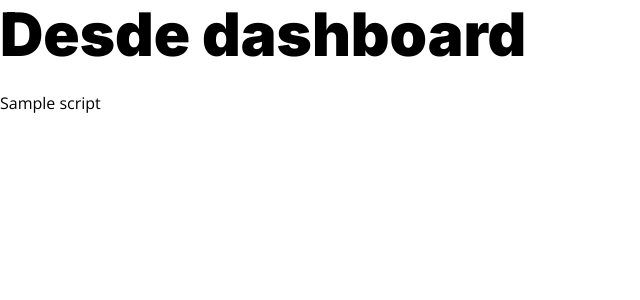
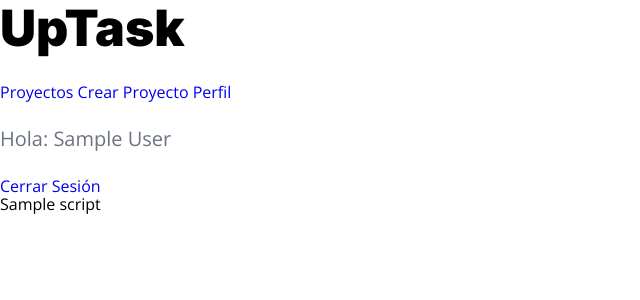
Before and after one commit to acmoises/UpTask_MVC, a PHP site: the page made by views/dashboard/index.php in a window 1280 px wide. Shown: the top 300 px of the page, without its empty margins (0-640 px from the left). Run offline with PHP 8.4, Linux system fonts and the light colour scheme; the visitor is signed in with stand-in values (Sample User, id 1); the template is opened without the code that fills it: most values are stand-ins (such as "Sample title", 1, 10 or a date in 2020).

Commit message:
UpTask-599: Creando la vista de Dashboard

```diff
--- a/controllers/DashboardController.php
+++ b/controllers/DashboardController.php
@@ -8,6 +8,8 @@ class DashboardController {
 
     public static function index(Router $router){
 
+        session_start();
+
         $router->render('dashboard/index', [
 
         ]);
--- a/views/dashboard/index.php
+++ b/views/dashboard/index.php
@@ -1 +1,8 @@
-<h1>Desde dashboard</h1>
+<div class="dashboard">
+    <?php include_once __DIR__ . '/../templates/sidebar.php'; ?>
+
+    <div class="principal">
+        <?php include_once __DIR__ . '/../templates/barra.php'; ?>
+    </div>
+
+</div>
--- /dev/null
+++ b/views/templates/barra.php
@@ -0,0 +1,5 @@
+<div class="barra">
+    <p>Hola: <span><?php echo $_SESSION['nombre']; ?></span></p>
+
+    <a href="/logout" class="cerrar-sesion">Cerrar Sesión</a>
+</div>
--- /dev/null
+++ b/views/templates/sidebar.php
@@ -0,0 +1,9 @@
+<aside class="sidebar">
+    <h2>UpTask</h2>
+
+    <nav class="sidebar-nav">
+        <a href="/dashboard">Proyectos</a>
+        <a href="/crear-proyecto">Crear Proyecto</a>
+        <a href="/perfil">Perfil</a>
+    </nav>
+</aside>
```
